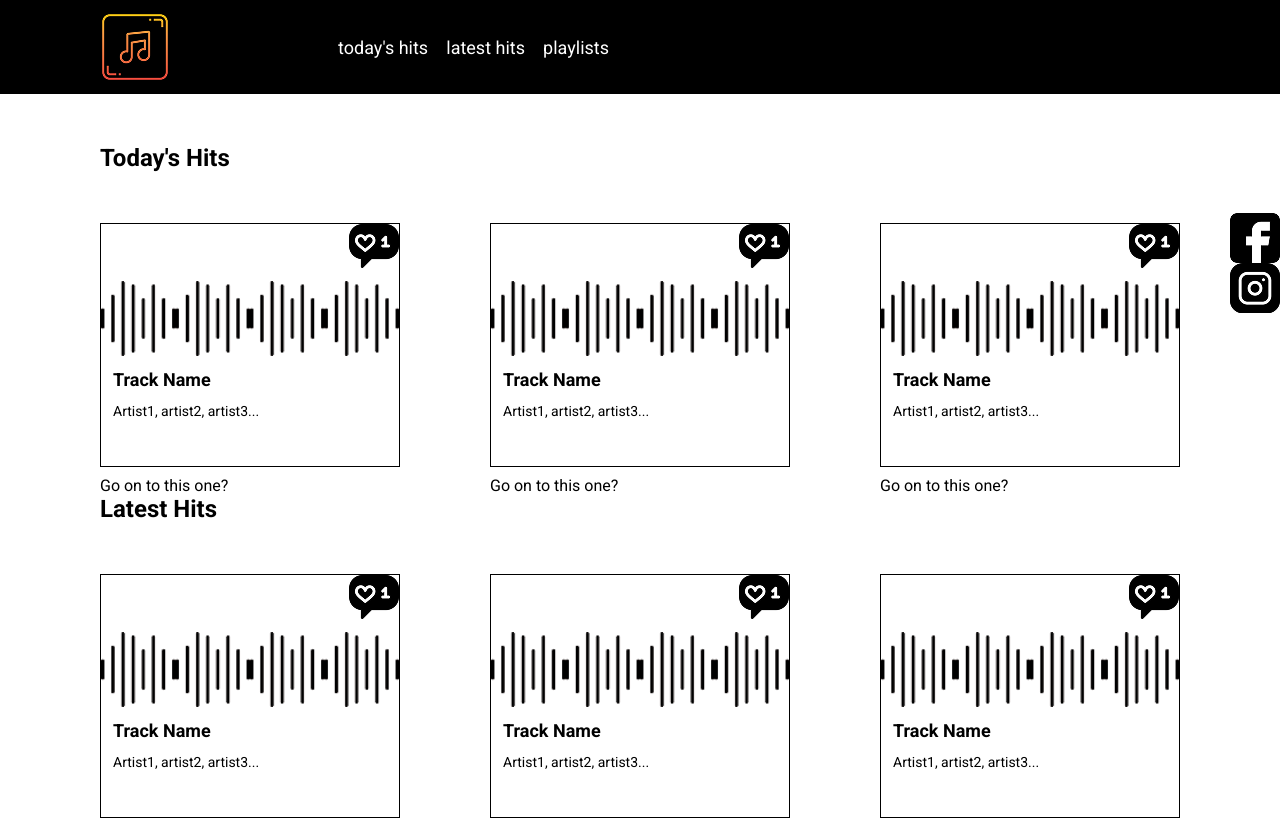
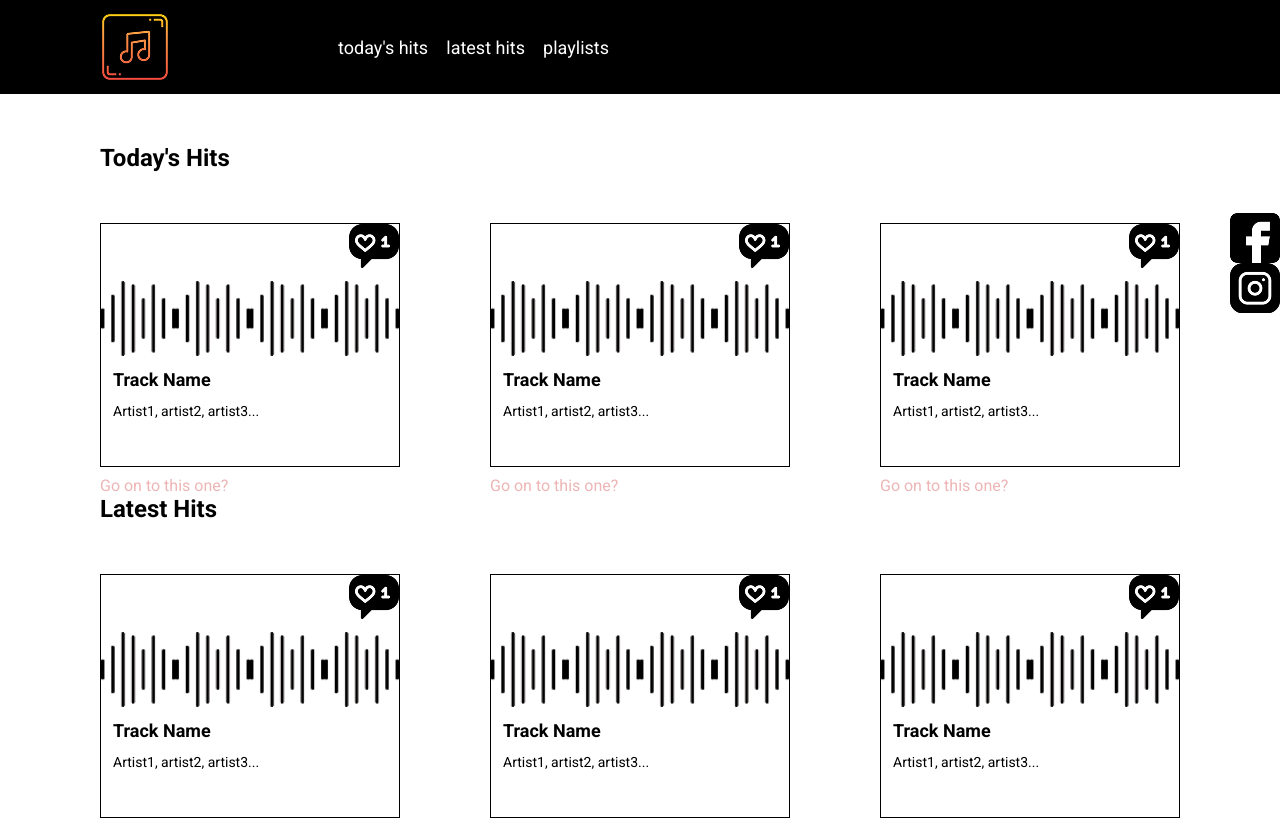
Before and after one commit to Yzma-cire/music, a plain HTML site: page index.html in a window 1280 px wide. Shown: the top 821 px of the page. Drawn offline with Linux system fonts and the light colour scheme.

Commit message:
made article color red

```diff
--- a/style/style.css
+++ b/style/style.css
@@ -79,7 +79,7 @@ article p{
     margin-top: 13px;
 }
 .statia p{
-    color:black;
+    color:rgb(237, 181, 181);
 
 }
 article div:Hover{
```
